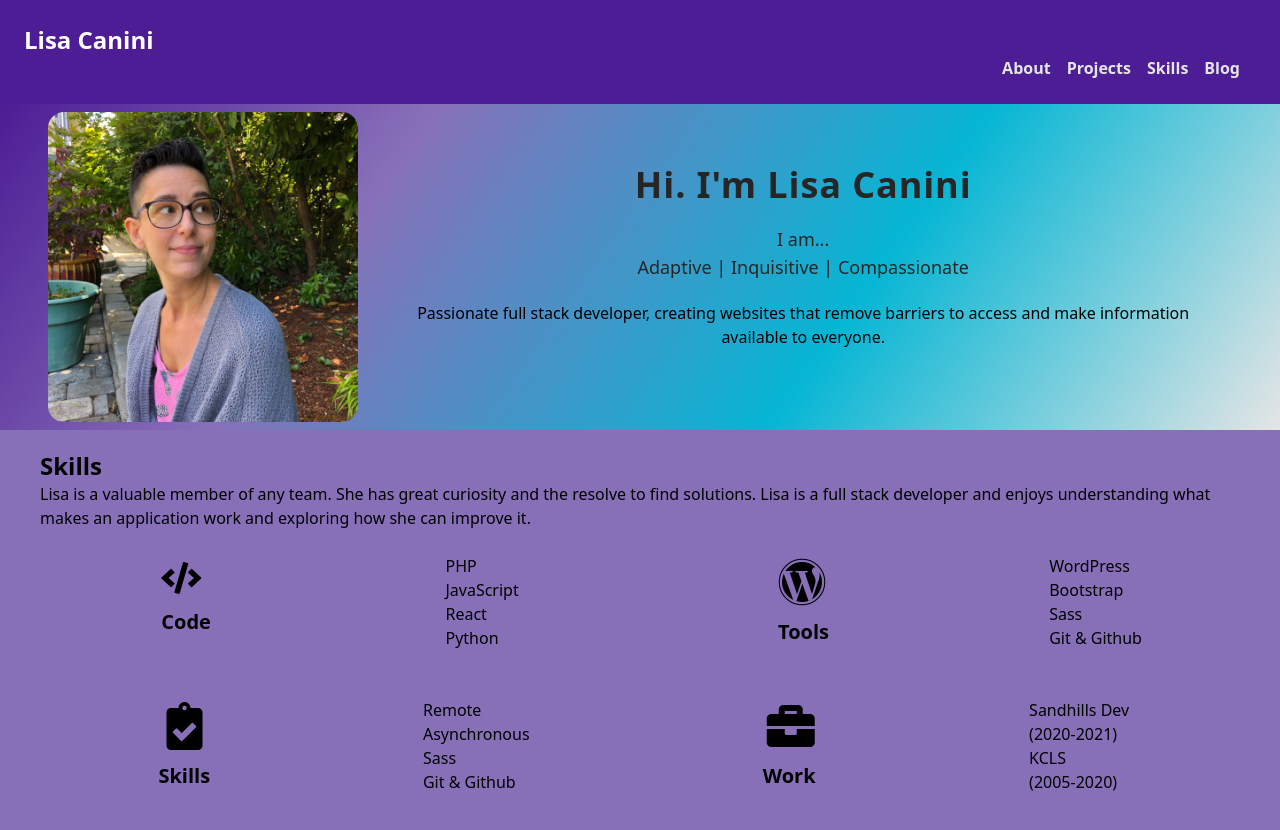
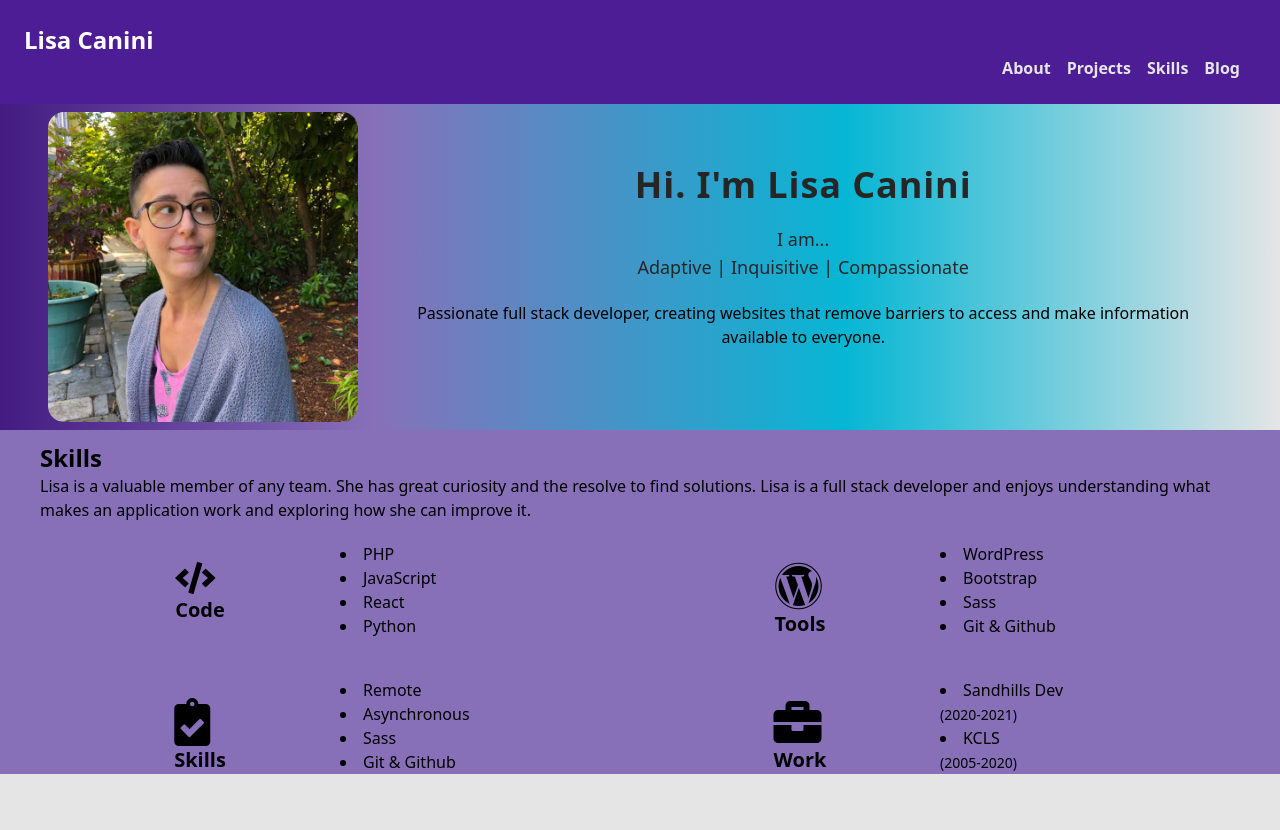
Before and after one commit to LisaCee/tailwind_portfolio, a React (Create React App) app: page / in a window 1280 px wide. Shown: the top 830 px of the page. After the commit the page ends 800 px from the top, so only its background shows below. Built offline with nearby package versions, Linux system fonts and the light colour scheme.

Commit message:
skills layout and gradient
skills layout complete all bps

happy with gradient transition from nav

```diff
--- a/src/components/Skills.jsx
+++ b/src/components/Skills.jsx
@@ -2,16 +2,16 @@ import React from 'react';
 
 export default function Skills() {
 	return (
-		<div className="container bg-heather mx-auto px-10 py-5">
+		<div className="container bg-heather mx-auto px-10 pt-3">
 			<h2 id="skills" className="text-2xl font-bold">Skills</h2>
 				<p>Lisa is a valuable member of any team. She has great curiosity and the resolve to find solutions. Lisa is a full stack developer and enjoys understanding what makes an application work and exploring how she can improve it.</p>
-			<div className="grid grid-cols-1 sm:grid-cols-2">
-				<div className="flex justify-around lg:justify-around">
-					<div className="mt-8">
-						<i className="fas fa-code fa-2x ml-2"></i>
-						<h3 id="languages" className="text-xl font-bold ml-2 py-3">Code</h3>
+			<div className="grid grid-cols-1 pt-5 gap-y-5 sm:grid-cols-2">
+				<div className="grid grid-cols-2 grid-rows-1 lg:justify-items-center">
+					<div className="pt-5 ml-5">
+						<i className="fas fa-code fa-2x"></i>
+						<h3 id="languages" className="text-xl font-bold">Code</h3>
 					</div>
-					<div className="sm:mx-2 my-6">
+					<div className="sm:mb-5 lg:justify-self-start">
 						<li>PHP</li>
 						<li>JavaScript</li>
 						<li>React</li>
@@ -19,12 +19,12 @@ export default function Skills() {
 					</div>
 				</div>
 
-				<div className="flex justify-around lg:justify-around">
-					<div className="mt-7 lg:mx-8">
-						<i className="fab fa-wordpress fa-3x ml-4"></i>
-						<h3 id="tools" className="text-xl font-bold py-3 ml-4">Tools</h3>
+				<div className="grid grid-cols-2 grid-rows-1 lg:justify-items-center">
+					<div className="pt-5 ml-5">
+						<i className="fab fa-wordpress fa-3x"></i>
+						<h3 id="tools" className="text-xl font-bold">Tools</h3>
 					</div>
-					<div className="mx-2 my-6">
+					<div className="lg:justify-self-start">
 						<li>WordPress</li>
 						<li>Bootstrap</li>
 						<li>Sass</li>
@@ -32,12 +32,12 @@ export default function Skills() {
 					</div>
 				</div>
 
-				<div className="flex justify-around lg:justify-around">
-					<div className="mt-7">
-						<i className="fas fa-clipboard-check fa-3x ml-6"></i>
-						<h3 id="skills" className="text-xl font-bold py-3 ml-4">Skills</h3>
+				<div className="grid grid-cols-2 grid-rows-1 lg:justify-items-center">
+					<div className="pt-5 ml-5">
+						<i className="fas fa-clipboard-check fa-3x"></i>
+						<h3 id="skills" className="text-xl font-bold">Skills</h3>
 					</div>
-					<div className="mx-2 my-6">
+					<div className="lg:justify-self-start">
 						<li>Remote</li>
 						<li>Asynchronous</li>
 						<li>Sass</li>
@@ -45,14 +45,14 @@ export default function Skills() {
 					</div>
 				</div>
 
-				<div className="flex justify-around lg:justify-around">
-					<div className="mt-7">
-						<i className="fas fa-briefcase fa-3x ml-6"></i>
-						<h3 id="experience" className="text-xl font-bold py-3 ml-5">Work</h3>
+				<div className="grid grid-cols-2 grid-rows-1 lg:justify-items-center">
+					<div className="pt-5 ml-5">
+						<i className="fas fa-briefcase fa-3x"></i>
+						<h3 id="experience" className="text-xl font-bold">Work</h3>
 					</div>
-					<div className="mx-2 my-6">
-						<li>Sandhills Dev <br/><span>(2020-2021)</span></li>
-						<li>KCLS <br/><span>(2005-2020)</span></li>
+					<div className="lg:justify-self-start">
+						<li>Sandhills Dev <br/><span className="text-sm">(2020-2021)</span></li>
+						<li>KCLS <br/><span className="text-sm">(2005-2020)</span></li>
 					</div>
 				</div>
 			</div>
--- a/src/index.css
+++ b/src/index.css
@@ -2,10 +2,7 @@
 @tailwind components;
 @tailwind utilities;
 
-li {
-	list-style-type: none;
+.bg-gradient {
+	background: rgb(67,27,129);
+	background: linear-gradient(90deg, rgba(67,27,129,1) 0%, rgba(136,112,185,1) 29%, rgba(6,182,212,1) 66%, rgba(229,229,229,1) 100%);
 }
-.bg-gradient {
-	background: rgb(76,29,149);
-	background: linear-gradient(125deg, rgba(76,29,149,1) 0%, rgba(136,112,185,1) 29%, rgba(6,182,212,1) 66%, rgba(229,229,229,1) 100%);
-}
```
